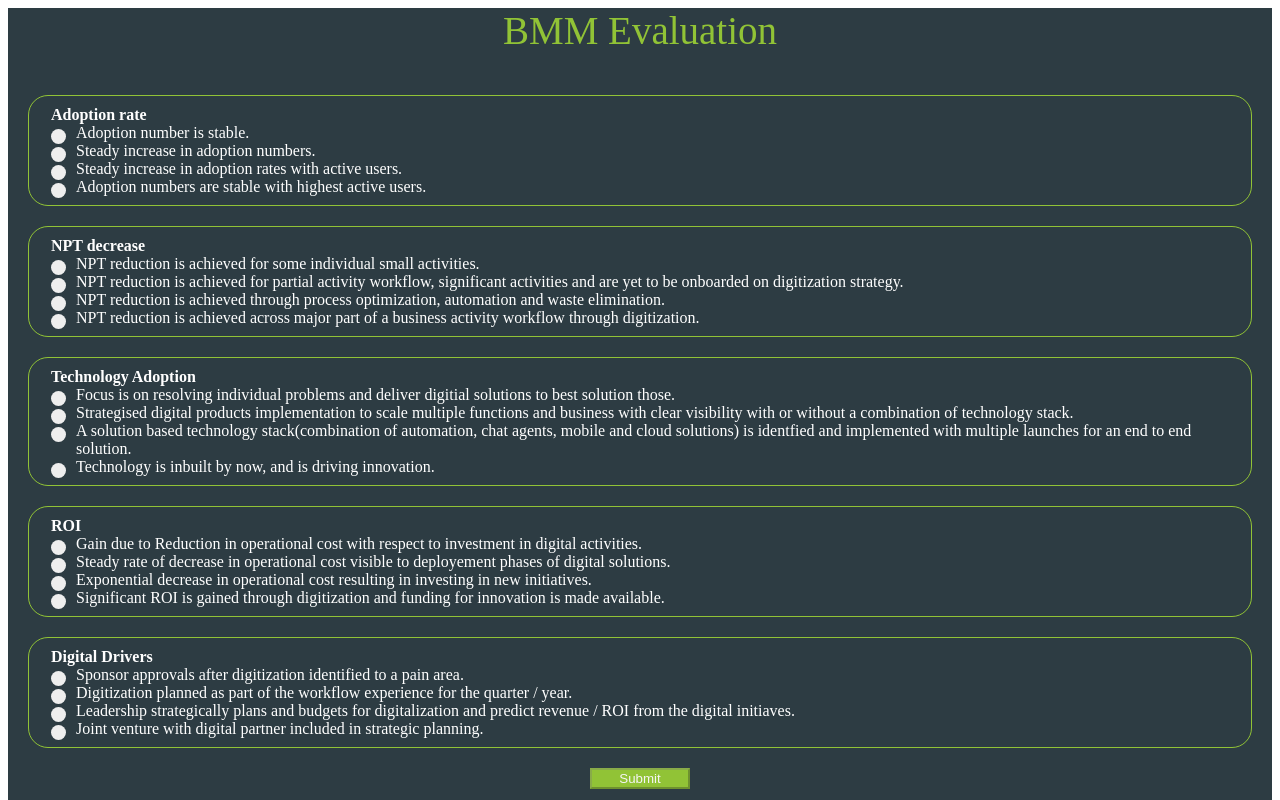
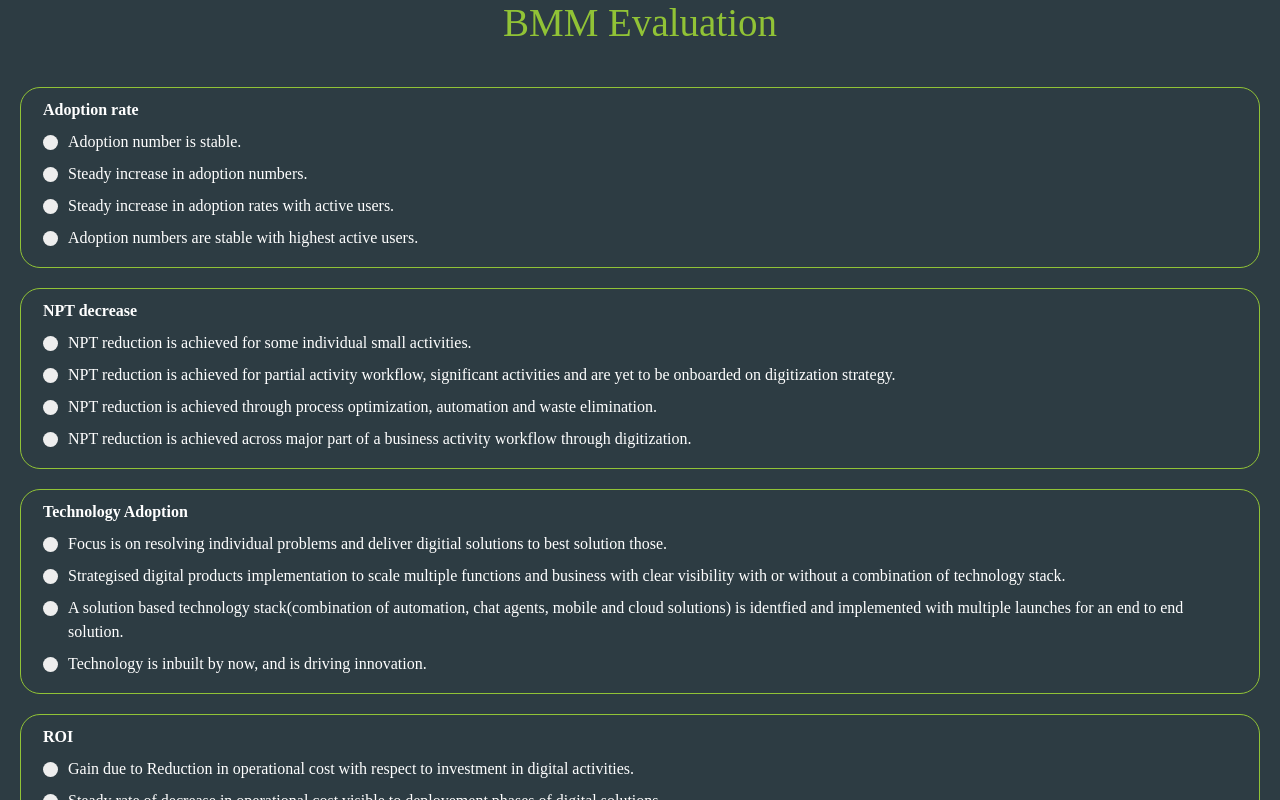
Before and after one commit to yuvrajpatil1912/AngularDemo, an Angular app in the folder AngularDemo/: page / in a window 1280 px wide. Shown: the top 800 px of the page. Built offline with nearby package versions, Linux system fonts and the light colour scheme.

Commit message:
added bootsrap

```diff
--- a/AngularDemo/src/styles.css
+++ b/AngularDemo/src/styles.css
@@ -1 +1 @@
-/* You can add global styles to this file, and also import other style files */
+@import "~bootstrap/dist/css/bootstrap.css";
```
Also changed, not shown: 1 other file (tests, documents, lock files or other folders).
